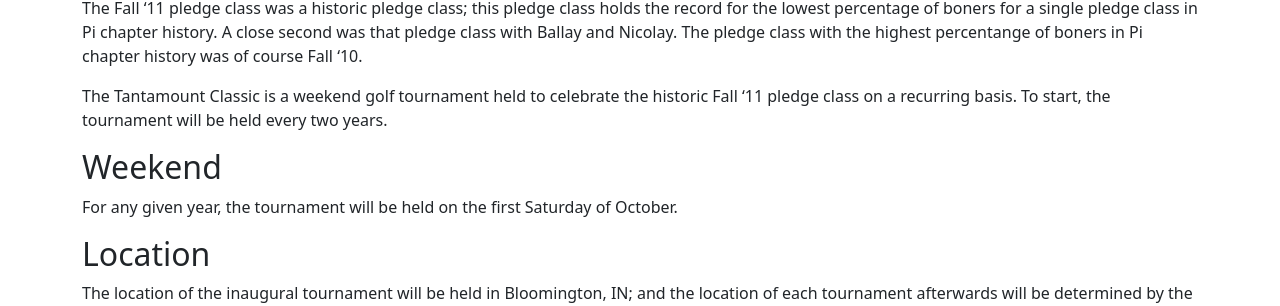
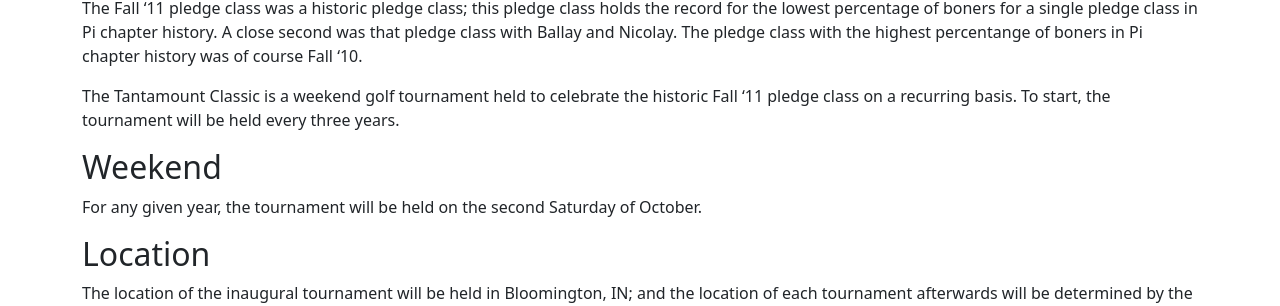
Before and after one commit to tantamount-classic/tantamount-classic.github.io, a Jekyll site: the page built from index.markdown, in a window 1280 px wide. Shown: the part 130-436 px from the top of the page. Built offline with Jekyll 4.4.1, drawn with Linux system fonts in a browser that asks for light colours; nearby versions of some CDN libraries.

Commit message:
Increase frequency to every 3 years
Change date to second Saturday of October

Add txt file for ideas that we may need to include on the site

```diff
--- a/index.markdown
+++ b/index.markdown
@@ -17,11 +17,11 @@ of course Fall '10.
 
 The Tantamount Classic is a weekend golf tournament held to celebrate
 the historic Fall '11 pledge class on a recurring basis. To start, the
-tournament will be held every two years.
+tournament will be held every three years.
 
 ## Weekend
 
-For any given year, the tournament will be held on the first Saturday
+For any given year, the tournament will be held on the second Saturday
 of October.
 
 ## Location
--- /dev/null
+++ b/other-ideas.txt
@@ -0,0 +1,6 @@
+The player with the lowest score should get the Pillar of Success trophy
+each year. Previous winners should have a handicap or hurdle to winning
+money in future tournaments; the handicap or hurdle should have a half
+life. A winner should be ineligible to determine the location of the
+next tournament until X (maybe 6?) others have had a chance to determine
+a location.
```
Also changed, not shown: pages/questions.md (+2 -2 lines).
